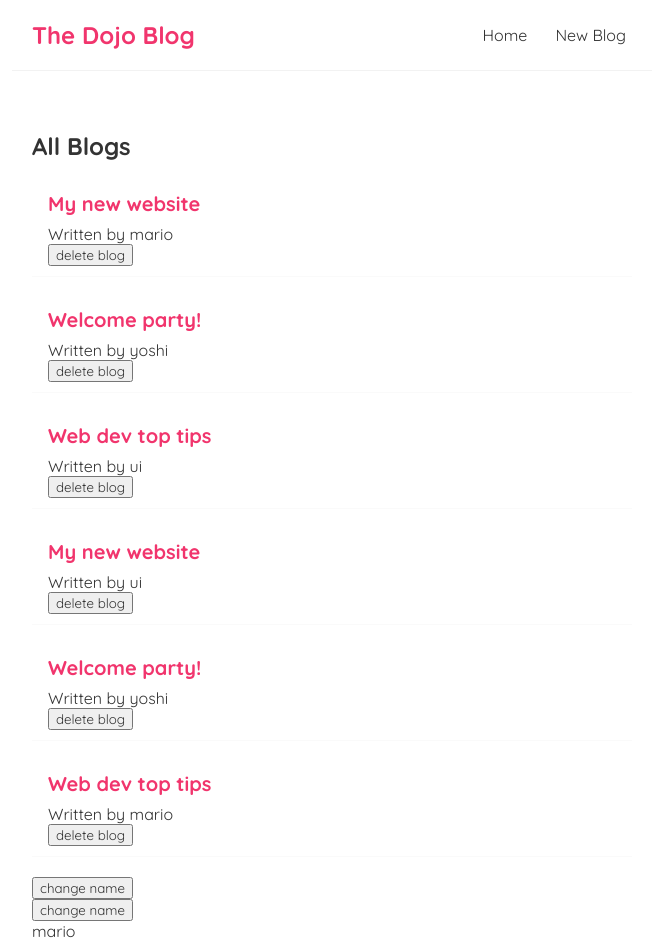
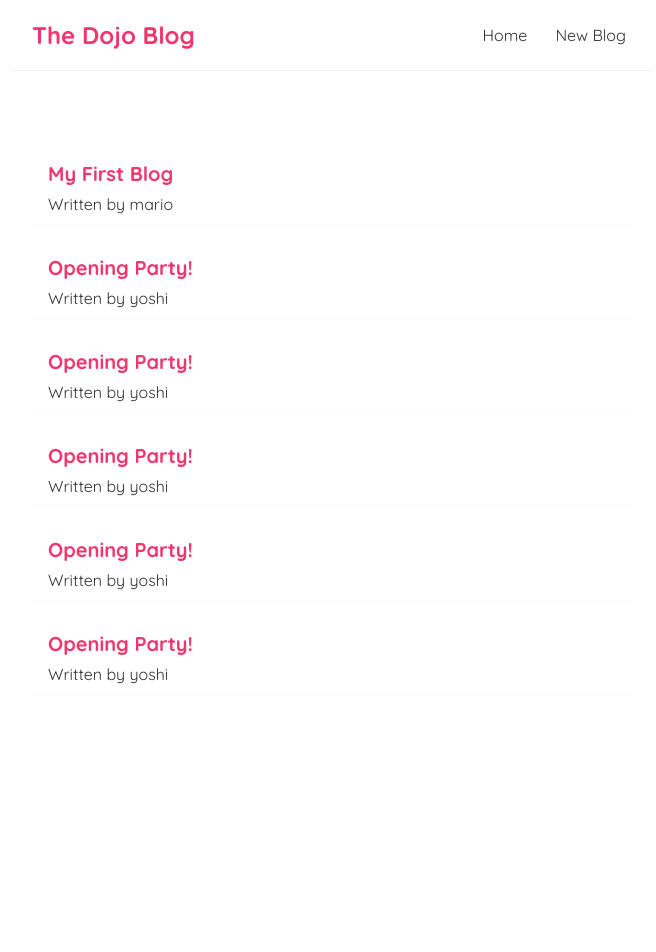
Before and after one commit to H-alchemist/AtlassBlog, a React (Create React App) app: page / in a window 1280 px wide. Shown: the top 952 px of the page, without its empty margins (308-964 px from the left). After the commit the page ends 800 px from the top, so only its background shows below. Built offline with nearby package versions, Linux system fonts and the light colour scheme; data requests are answered from the project's data file.

Commit message:
loading messge fetch data && conddition

```diff
--- a/src/BlogList.js
+++ b/src/BlogList.js
@@ -1,12 +1,10 @@
-const BlogList = ({ blogs, title, handleDelete }) => {
+const BlogList = ({ blogs }) => {
   return (
     <div className="blog-list">
-      <h2>{ title }</h2>
       {blogs.map(blog => (
         <div className="blog-preview" key={blog.id} >
           <h2>{ blog.title }</h2>
           <p>Written by { blog.author }</p>
-          <button onClick={() => handleDelete(blog.id)}>delete blog</button>
         </div>
       ))}
     </div>
--- a/src/Home.js
+++ b/src/Home.js
@@ -2,34 +2,25 @@ import { useEffect, useState } from "react";
 import BlogList from "./BlogList";
 
 const Home = () => {
-  const [blogs, setBlogs] = useState([
-    { title: 'My new website', body: 'lorem ipsum...', author: 'mario', id: 1 },
-    { title: 'Welcome party!', body: 'lorem ipsum...', author: 'yoshi', id: 2 },
-    { title: 'Web dev top tips', body: 'lorem ipsum...', author: 'ui', id: 3 },
-    { title: 'My new website', body: 'lorem ipsum...', author: 'ui', id: 4 },
-    { title: 'Welcome party!', body: 'lorem ipsum...', author: 'yoshi', id: 5 },
-    { title: 'Web dev top tips', body: 'lorem ipsum...', author: 'mario', id: 6 }
-  ])
-
-  const [name, setName] = useState('mario');
-
-  const handleDelete = (id) => {
-    const newBlogs = blogs.filter(blog => blog.id !== id);
-    setBlogs(newBlogs);
-  }
+  const [blogs, setBlogs] = useState(null)
+  const [isLoading , setIsLoading]  = useState(true)
 
   useEffect(() => {
-    console.log('use effect ran');
-    console.log(blogs);
-  }, [name])
+  setTimeout(() =>  {fetch('http://localhost:8000/blogs')
+      .then(res => {
+        return res.json();
+      })
+      .then(data => {
+
+        setBlogs(data)
+        setIsLoading(false)
+      })},1000);
+  }, [])
 
   return (
     <div className="home">
-      <BlogList blogs={blogs} title="All Blogs" handleDelete={handleDelete} />
-      {/* <button onClick={() => setName('luigi')}>change name</button> */}
-      <button onClick={() =>{setName("hamza")}} >change name</button><br></br>
-       <button onClick={() =>{setName("ahmed")}} >change name</button><br></br>
-       <p>{name}</p>
+      {isLoading && <div>Loading .....</div> }
+      {blogs && <BlogList blogs={blogs} />}
     </div>
   );
 }
```
